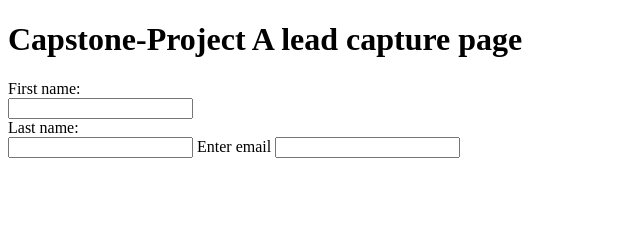
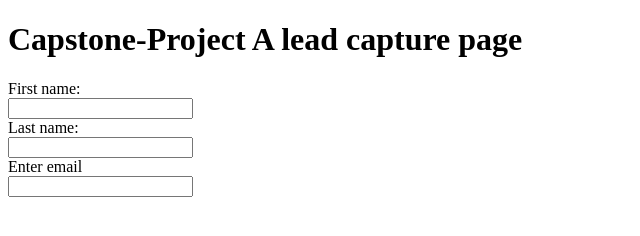
Before and after one commit to candicehawkins91/capstone-project, a plain HTML site: page index.html in a window 1280 px wide. Shown: the whole page, without its empty margins (0-640 px from the left). Drawn offline with nearby package versions, Linux system fonts and the light colour scheme.

Commit message:
style: added breaks to my input field

```diff
--- a/index.html
+++ b/index.html
@@ -16,8 +16,8 @@
   <label for="fname">First name:</label><br>
   <input type="text" id="fname" name="fname"><br>
   <label for="lname">Last name:</label><br>
-  <input type="text" id="lname" name="lname">
-  <label for="email">Enter email</label>
+  <input type="text" id="lname" name="lname"><br>
+  <label for="email">Enter email</label><br>
   <input type="text" id="email" name="email">
 </form>
 
```
Also changed, not shown: 1 other file.
